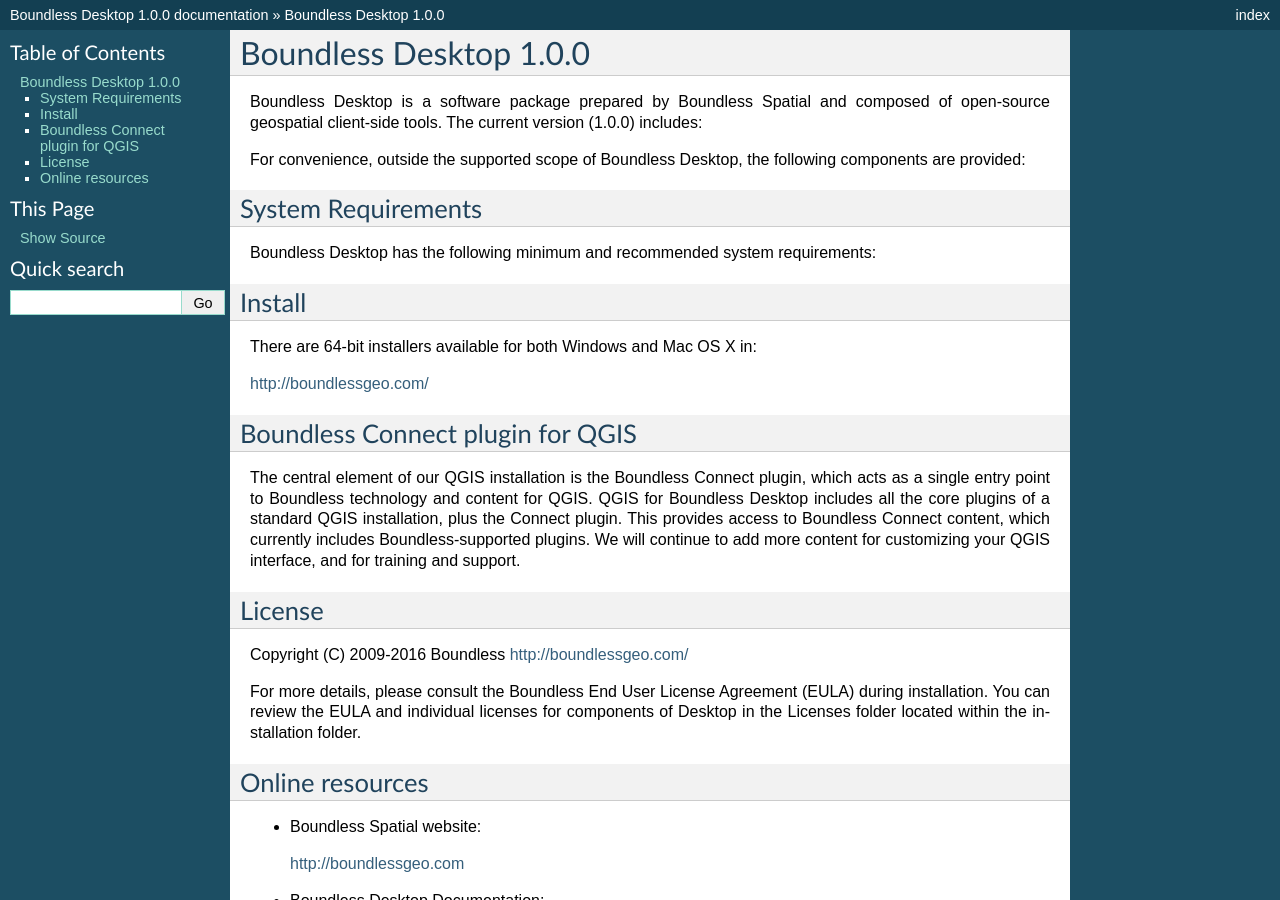
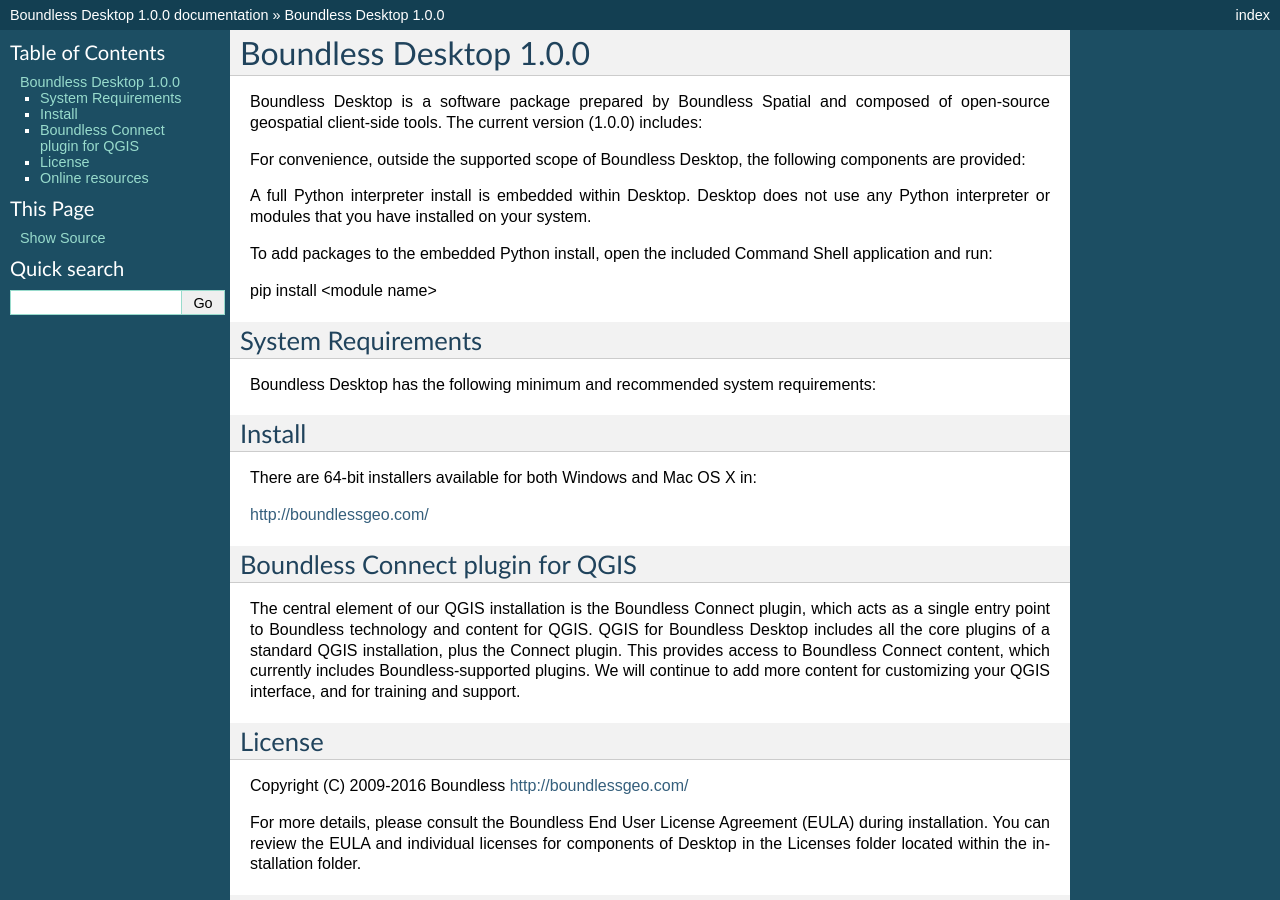
Before and after one commit to planetfederal/desktop-documentation, a Sphinx documentation site: the page built from installers/source/README.rst, in a window 1280 px wide and 900 px high. Built offline with Sphinx 7.4.7, drawn with Linux system fonts in a browser that asks for light colours.

Commit message:
Update README with information on embedded Python

```diff
--- a/installers/source/README.rst
+++ b/installers/source/README.rst
@@ -20,6 +20,14 @@
 .. only:: osx
 
    .. include:: /osx/additional_components.rst
+
+A full Python interpreter install is embedded within Desktop. Desktop does not use any Python interpreter or modules that you have installed on your system.
+
+To add packages to the embedded Python install, open the included Command Shell application and run:
+
+::
+
+pip install <module name>
 
 System Requirements
 -------------------
--- a/installers/source/osx/additional_components.rst
+++ b/installers/source/osx/additional_components.rst
@@ -1,3 +1,4 @@
 * SAGA 2.2.2 by http://www.saga-gis.org
 * GRASS 7.0.4 by http://grass.osgeo.org
 * Orfeo Toolbox 5.4.0 by http://www.orfeo-toolbox.org
+* Python 2.7.11 http://www.python.org/
--- a/installers/source/win/additional_components.rst
+++ b/installers/source/win/additional_components.rst
@@ -1,3 +1,4 @@
 * SAGA 2.1.2 by http://www.saga-gis.org
 * GRASS 7.0.4 by http://grass.osgeo.org
 * Orfeo Toolbox 5.0.0 by http://www.orfeo-toolbox.org
+* Python 2.7.5 http://www.python.org/
```
